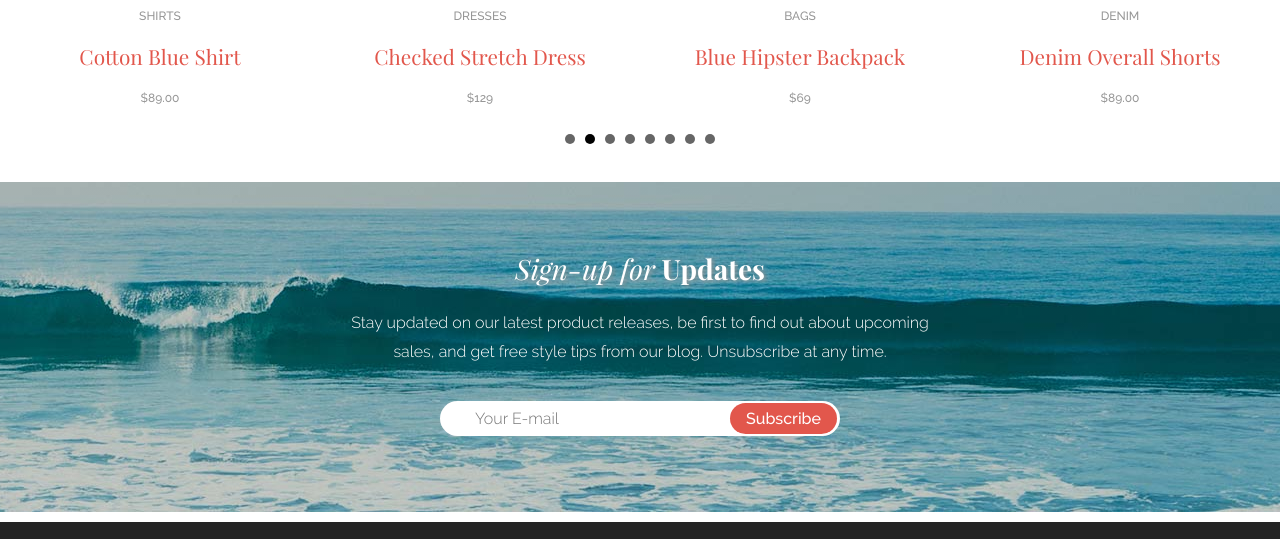
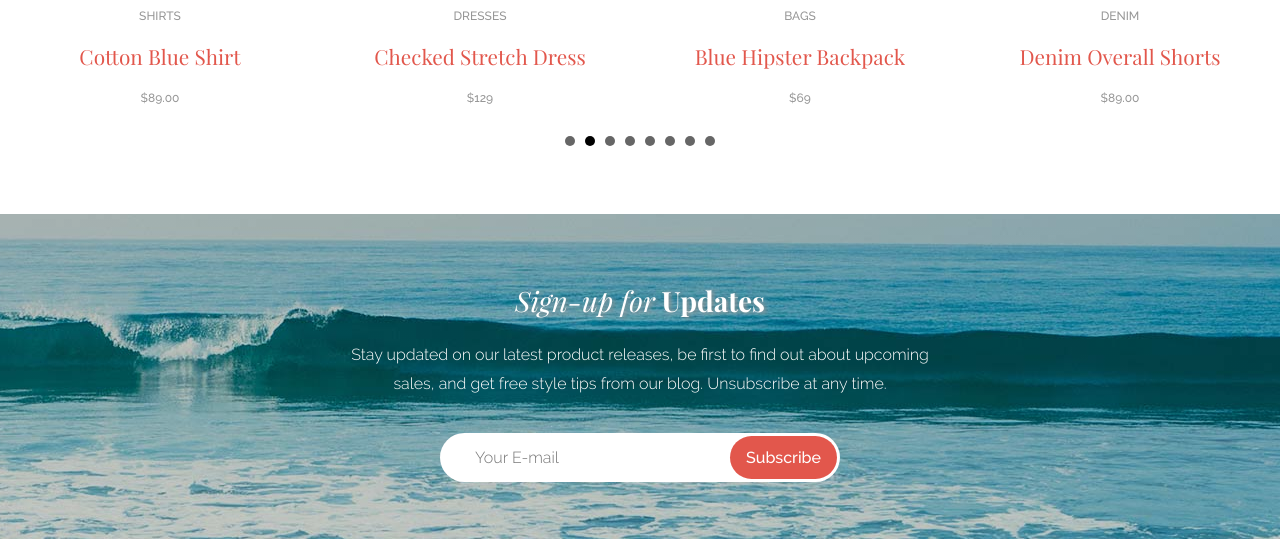
Before and after one commit to cbananal/aloha-apparel, a plain HTML site: page index.html in a window 1280 px wide. Shown: the part 1855-2394 px from the top of the page. Drawn offline with Linux system fonts and the light colour scheme.

Commit message:
adjust padding of header and subscribe field, add shadow to header

```diff
--- a/css/style.css
+++ b/css/style.css
@@ -160,6 +160,8 @@ a:hover {
   width: 100%;
   height: 120px;
   margin: 0;
+  padding: 10px 0;
+  box-shadow: 0 1px 2px 0 #ccc;
   background-color: #fff;
   position: fixed;
   z-index: 2;
@@ -540,7 +542,7 @@ footer {
 
   .header-top {
     height: 80px;
-    padding: 10px 0;
+    padding: 10px 0px 2px;
     flex-wrap: wrap;
   }
 
@@ -653,13 +655,13 @@ footer {
   }
 
   .call-to-action form {
-    max-width: 60%;
-    padding: 7px 0;
+    max-width: 400px;
+    padding: 10px 0;
   }
 
   button {
     border-radius: 2em;
-    padding: 9px 16px;
+    padding: 12px 16px;
   }
 
   footer {
@@ -716,6 +718,7 @@ footer {
 
   .call-to-action {
     height: 230px;
+    margin-top: 30px;
     padding: 50px 0;
     background:
       linear-gradient( to bottom, rgba(0,0,0,0.25) 0%, rgba(0,0,0,0.2) 100% ),
@@ -727,18 +730,12 @@ footer {
     margin: 0 auto;
   }
 
-  .call-to-action form {
-    width: 400px;
-    padding: 3px 0;
-  }
-
   .call-to-action form input {
     padding: 0px;
   }
 
   button {
-    border-radius: 1em;
-    padding: 6px 16px;
+    top: 3px;
   }
 
   .social {
--- a/index.html
+++ b/index.html
@@ -133,8 +133,8 @@
       to find out about upcoming sales, and get free style tips
       from our blog. Unsubscribe at any time.</p>
       <form action="subscribe.php" method="post">
-        <input type="email" name="email" size="50" placeholder="Your E-mail">
-        <button>Subscribe</button>
+        <input class="subscribe-input" type="email" name="email" size="50" placeholder="Your E-mail">
+        <button class="subscribe">Subscribe</button>
       </form>
     </section>
     <!--end call-to-action-->
```
